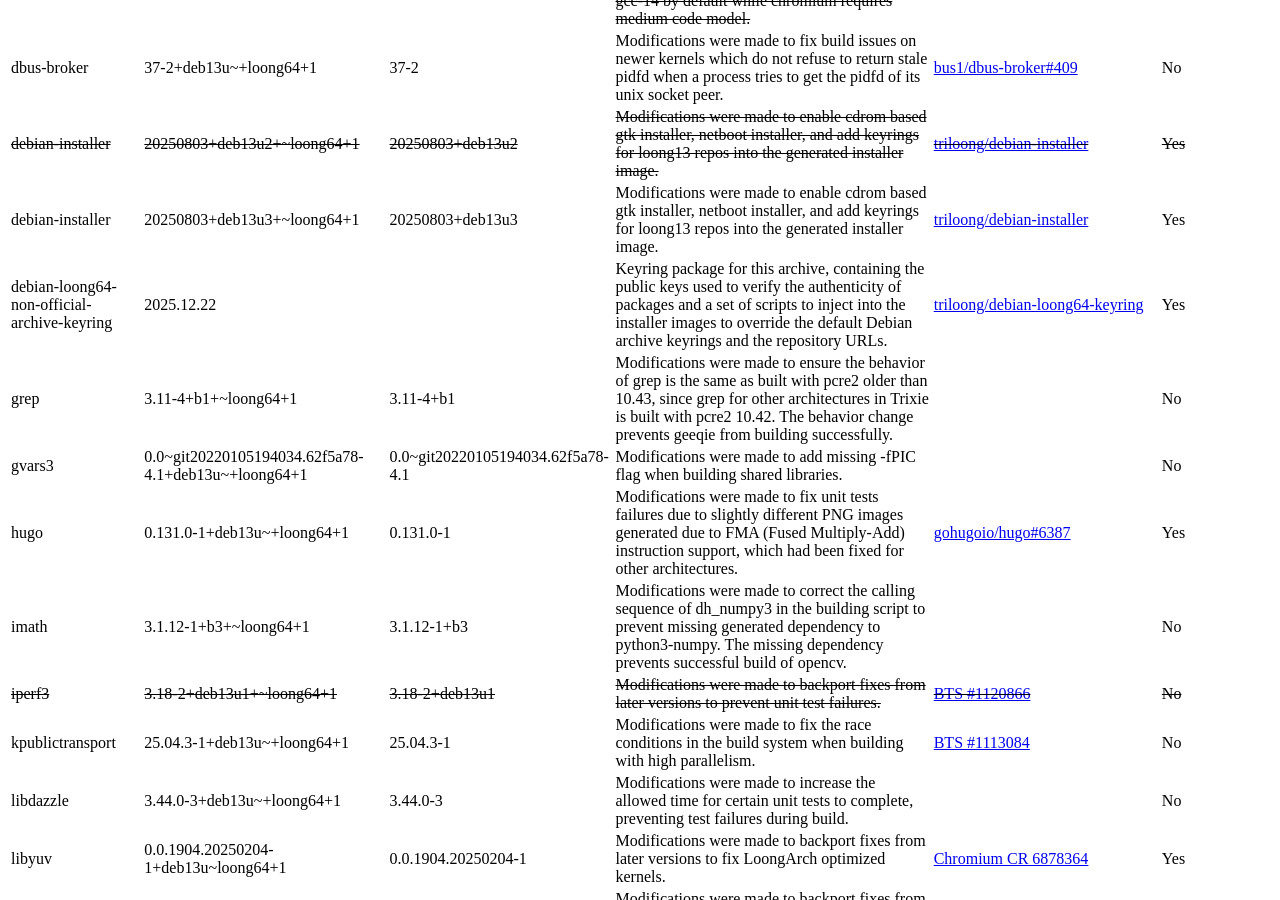
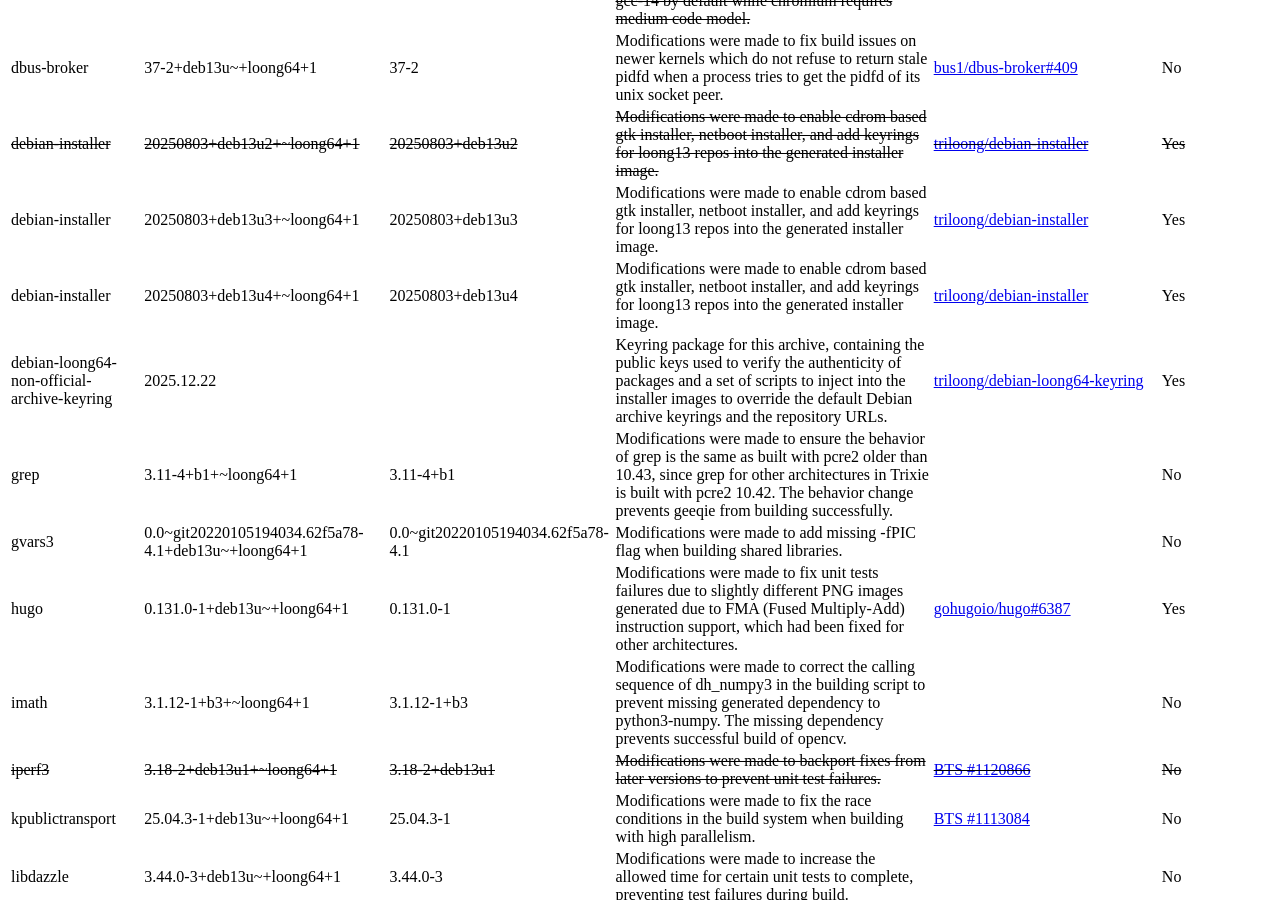
Before and after one commit to triloong/website, a Jekyll site: the page built from index.md, in a window 1280 px wide and 900 px high, scrolled down 3382 px. Built offline with Jekyll 4.4.1, drawn with Linux system fonts in a browser that asks for light colours.

Commit message:
add debian-installer

```diff
--- a/_data/mpkg.yaml
+++ b/_data/mpkg.yaml
@@ -204,6 +204,8 @@
       superseded: true
     - version: 20250803+deb13u3+~loong64+1
       oldversion: 20250803+deb13u3
+    - version: 20250803+deb13u4+~loong64+1
+      oldversion: 20250803+deb13u4
   description: >
     Modifications were made to enable cdrom based gtk installer,
     netboot installer, and add keyrings for loong13 repos into the
```
